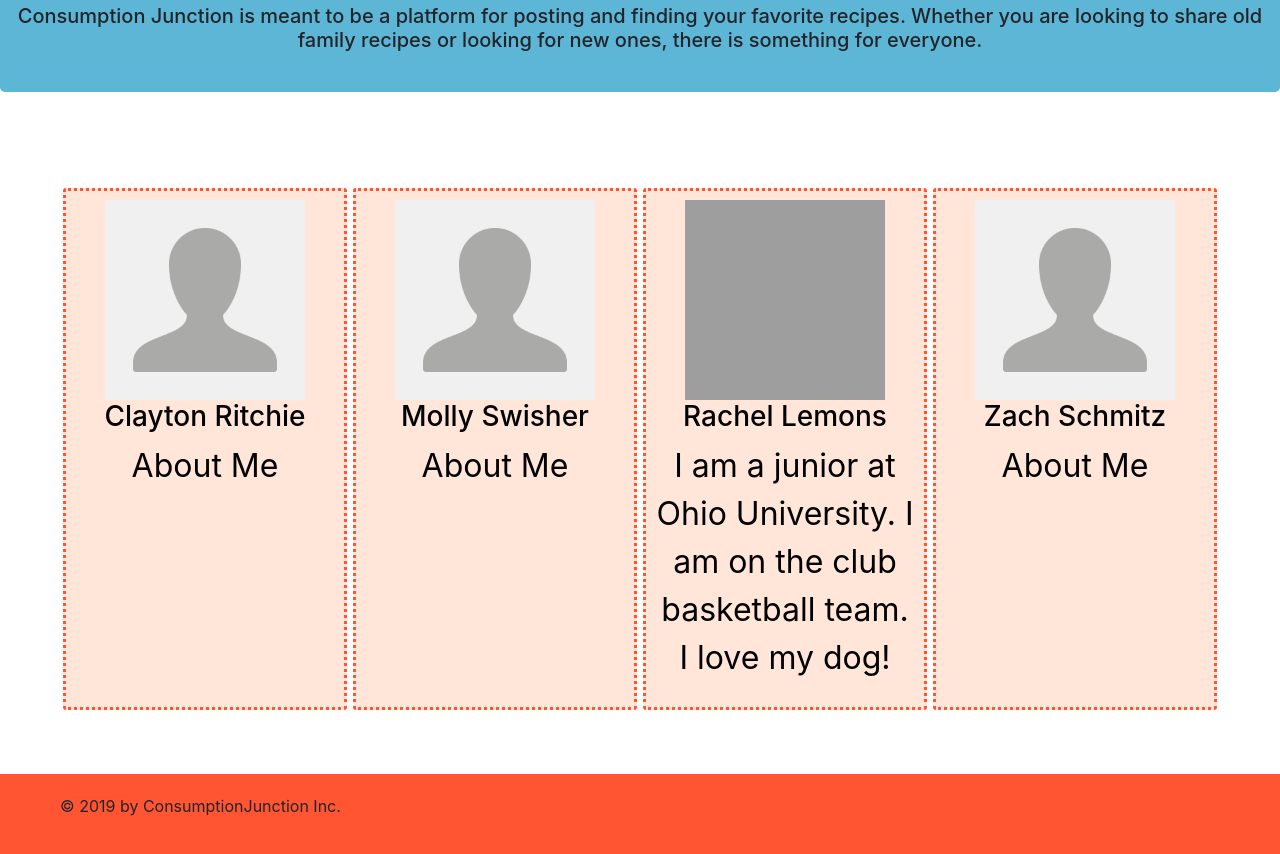
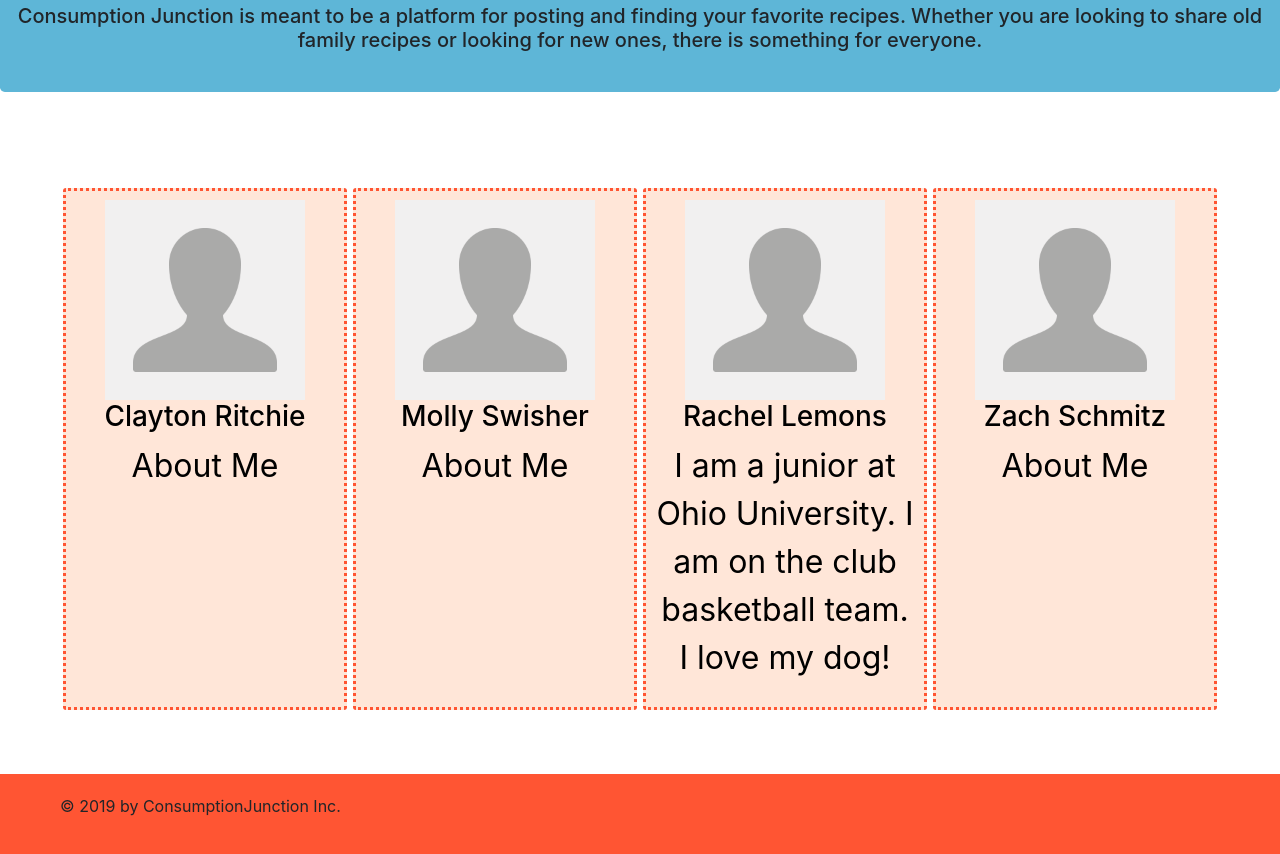
Before and after one commit to ArrDeeM/ConsumptionJunction, a Django app: page /aboutUs/ in a window 1280 px wide. Shown: the part 212-1066 px from the top of the page. Run offline with Django 3.2, Linux system fonts and the light colour scheme; some libraries are stand-ins or nearby versions; grey boxes are pictures that could not be loaded.

Commit message:
updated about html page

```diff
--- a/NewSite/recipes/templates/recipes/aboutUs.html
+++ b/NewSite/recipes/templates/recipes/aboutUs.html
@@ -29,7 +29,7 @@
 			<p>About Me</p>
 		</div>
 		<div>
-			<img src = "{% static 'recipes/rachel.jpg' %}" width = "200px" height = "200px"/>
+			<img src = "{% static 'recipes/profile.png' %}" width = "200px" height = "200px"/>
 			<h3>Rachel Lemons</h3>
 			<p>I am a junior at Ohio University. I am on the club basketball team. I love my dog! </p>
 		</div>
--- a/NewSite/users/templates/users/signIn.html
+++ b/NewSite/users/templates/users/signIn.html
@@ -2,7 +2,7 @@
 {% block content %}
 	<link rel="stylesheet">
 	<div class="signin">
-		<h3>Sign Into Your Account</h3>
+		<h3>Sign-In to Your Account</h3>
 	</div>
     <div class = "account"">
         <form method="POST">
```
